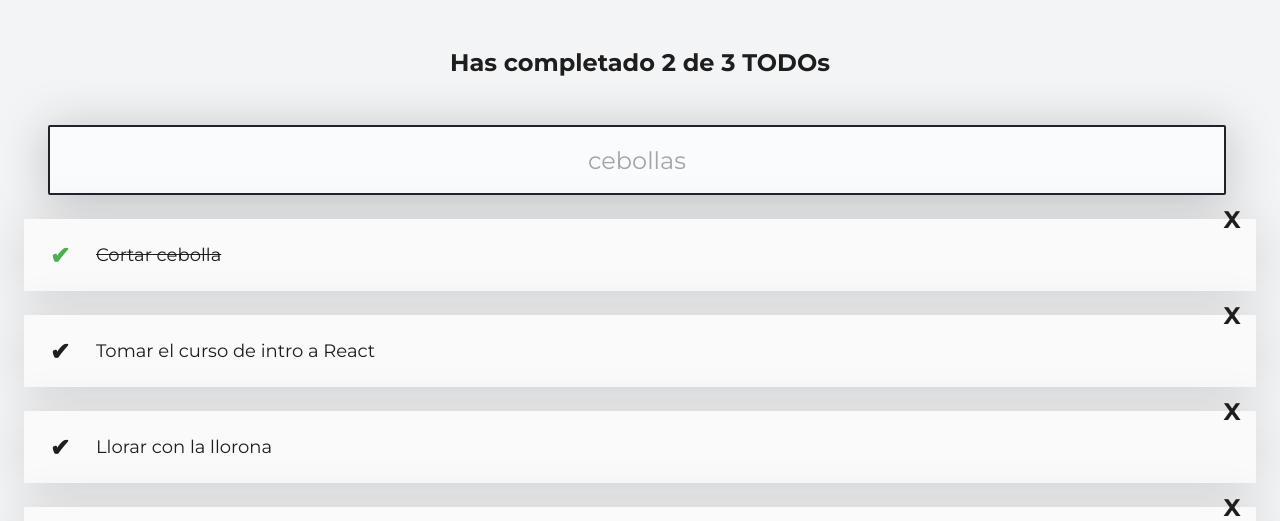
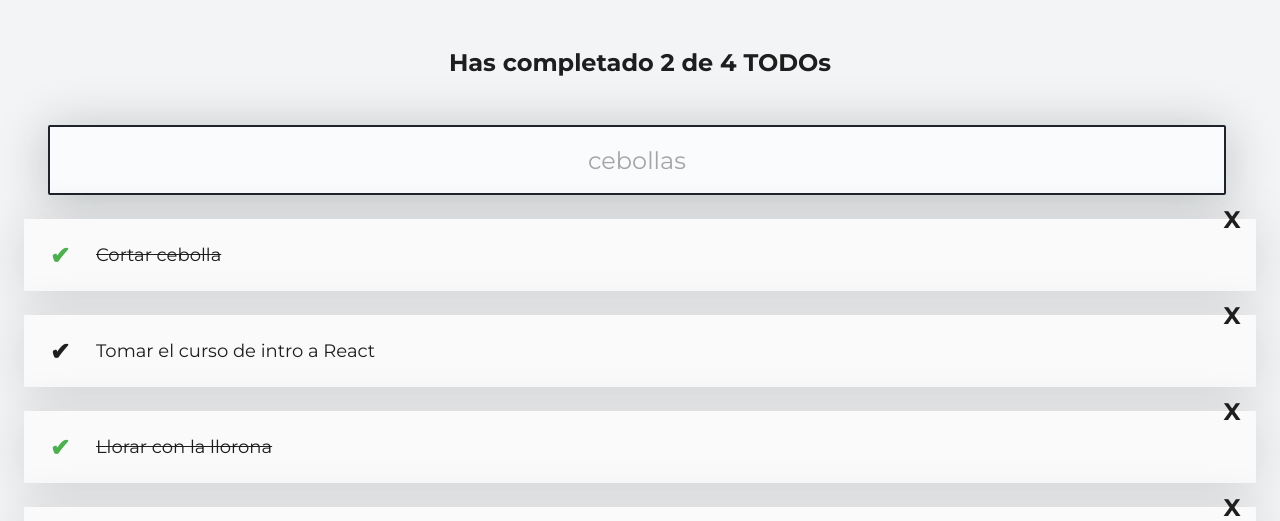
Before and after one commit to pinfradev/Todo-App, a React (Create React App) app: page / in a window 1280 px wide. Shown: the top 521 px of the page. Built offline with nearby package versions, Linux system fonts and the light colour scheme; the HTML template or start-up script is replaced by a standard one.

Commit message:
contando todos

```diff
--- a/src/App.js
+++ b/src/App.js
@@ -6,7 +6,7 @@ import { TodoItem } from "./TodoItem";
 
 import React from "react";
 
-const todos = [
+const todosDefault = [
     {
         text: 'Cortar cebolla',
         completed: true
@@ -17,7 +17,7 @@ const todos = [
     },
     {
         text: 'Llorar con la llorona',
-        completed: false
+        completed: true
     },
     {
         text: 'ALALALAL',
@@ -26,11 +26,23 @@ const todos = [
 ];
 
 function App() {
+    const [todos, setTodos] = React.useState(todosDefault)
+    const [searchValue, setSearchValue] = React.useState('')
+
+    const completedTodos = todos.filter(todo => todo.completed).length
+    const totalTodos = todos.length
+
     return (
         <React.Fragment>
-            <TodoCounter />
+            <TodoCounter
+                total = {totalTodos}
+                completed = {completedTodos}
+            />
 
-            <TodoSearch />
+            <TodoSearch
+                setSearchValue = {setSearchValue}
+                searchValue = {searchValue}
+            />
 
             <TodoList>
                 {
--- a/src/TodoCounter.js
+++ b/src/TodoCounter.js
@@ -2,9 +2,10 @@ import React from "react"
 import './TodoCounter.css'
 
 
-function TodoCounter() {
+function TodoCounter({completed, total}) {
+
     return (
-        <h2 className="TodoCounter">Has completado 2 de 3 TODOs</h2>
+        <h2 className="TodoCounter">Has completado {completed} de {total} TODOs</h2>
     )
 }
 
--- a/src/TodoSearch.js
+++ b/src/TodoSearch.js
@@ -2,23 +2,20 @@ import { render } from "@testing-library/react"
 import React from "react"
 import './TodoSearch.css'
 
-function TodoSearch() {
-    const [searchValue, setSearchValue] = React.useState('')
-
+function TodoSearch({searchValue, setSearchValue}) {
     const onSearchValueChange = (event) => {
         console.log(event.target.value)
         setSearchValue(event.target.value)
     }
 
-    return [
+    return (
         <input
         onChange={onSearchValueChange}
         className="TodoSearch"
         placeholder="cebollas"
         value={searchValue}
-        />,
-        <p>{searchValue}</p>
-    ]
+        />
+    )
 }
 
 export {TodoSearch}
```
